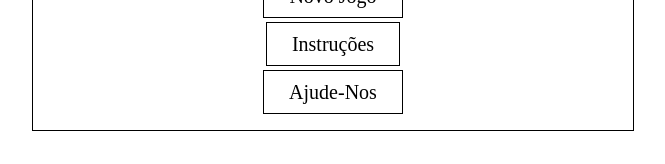
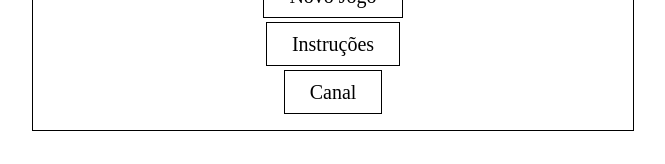
Before and after one commit to Ninho12/Modelo_Game_Educativo, a plain HTML site: page index.html in a window 1280 px wide. Shown: the part 321-485 px from the top of the page, without its empty margins (307-972 px from the left). Drawn offline with Linux system fonts and the light colour scheme.

Commit message:
Mudança do arquivo ajude-nos para canal

```diff
--- a/index.html
+++ b/index.html
@@ -15,7 +15,7 @@
         <ul>
             <li><a href="jogo.html">Novo Jogo</a></li>
             <li><a href="instrucoes.html">Instruções</a></li>
-            <li><a href="ajude.html">Ajude-nos</a></li>
+            <li><a href="canal.html">Canal</a></li>
         </ul>
 
     </div>
```
Also changed, not shown: canal.html (renamed from ajude.html).
